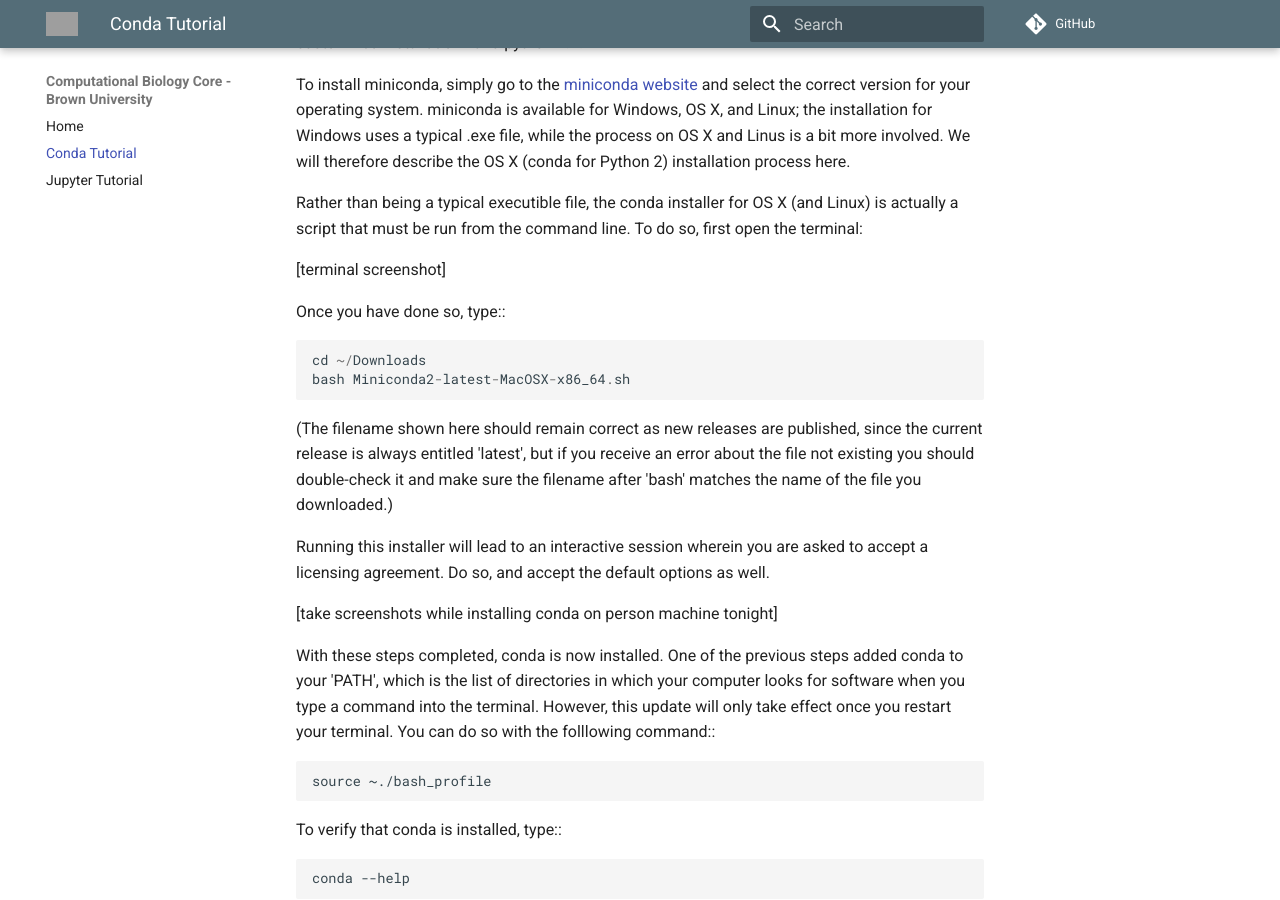
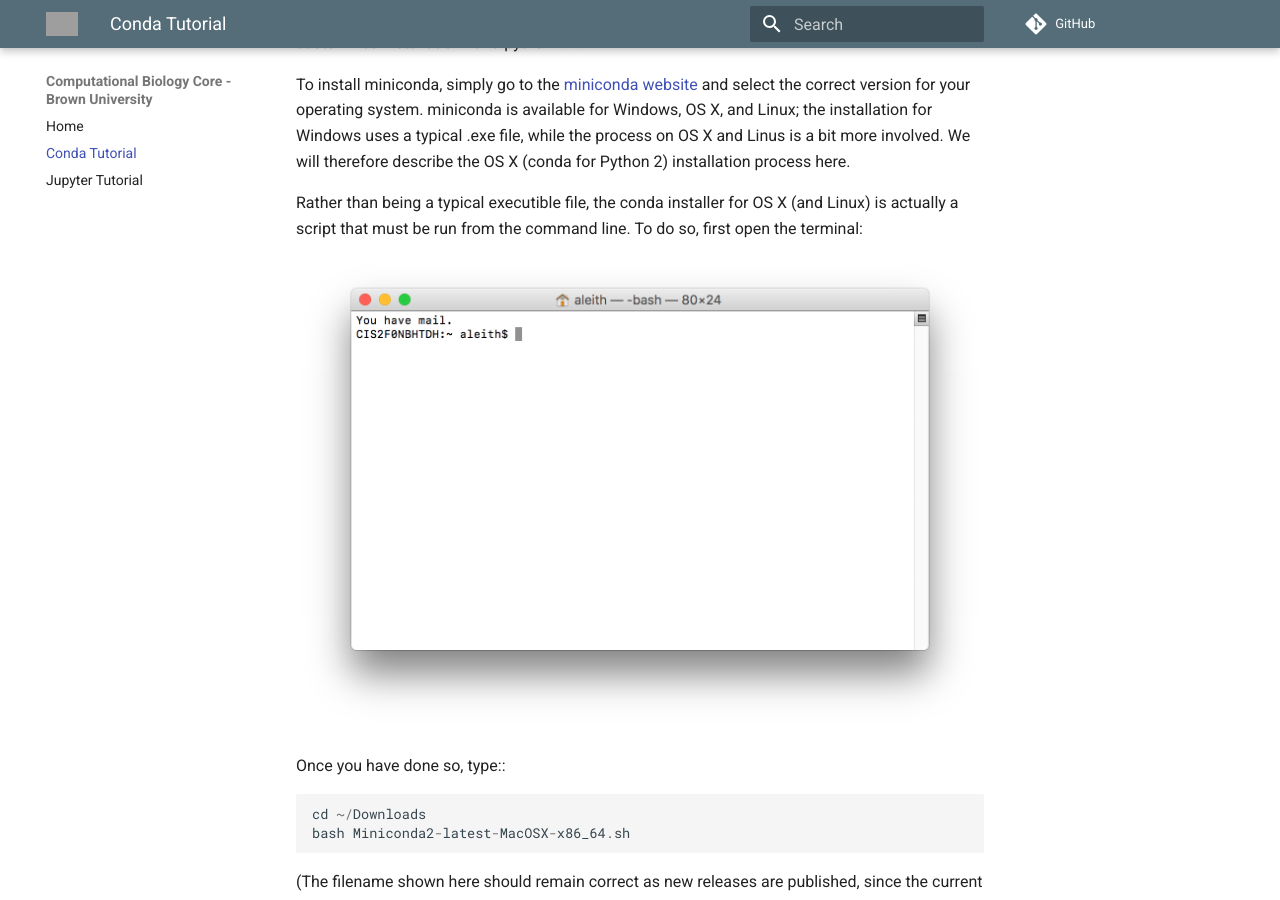
Before and after one commit to compbiocore/cbc-workshop-tools, an MkDocs documentation site: the page built from docs/conda_tutorial.md, in a window 1280 px wide and 900 px high, scrolled down 495 px. Built offline with MkDocs 1.6.1 and Material for MkDocs 9.7.7, drawn with Linux system fonts in a browser that asks for light colours; comment, search, counter and statistics services are not loaded; grey boxes are pictures that could not be loaded.

Commit message:
added terminal screenshot

```diff
--- a/docs/conda_tutorial.md
+++ b/docs/conda_tutorial.md
@@ -17,7 +17,8 @@ To install miniconda, simply go to the [miniconda website](https://conda.io/mini
 
 Rather than being a typical executible file, the conda installer for OS X (and Linux) is actually a script that must be run from the command line.  To do so, first open the terminal:
 
-[terminal screenshot]
+![blank terminal](https://github.com/compbiocore/cbc-workshop-tools/blob/master/docs/assets/blank_terminal.png "Terminal")
+
 
 Once you have done so, type::
 
```
Also changed, not shown: docs/assets/blank_terminal.png (added).
